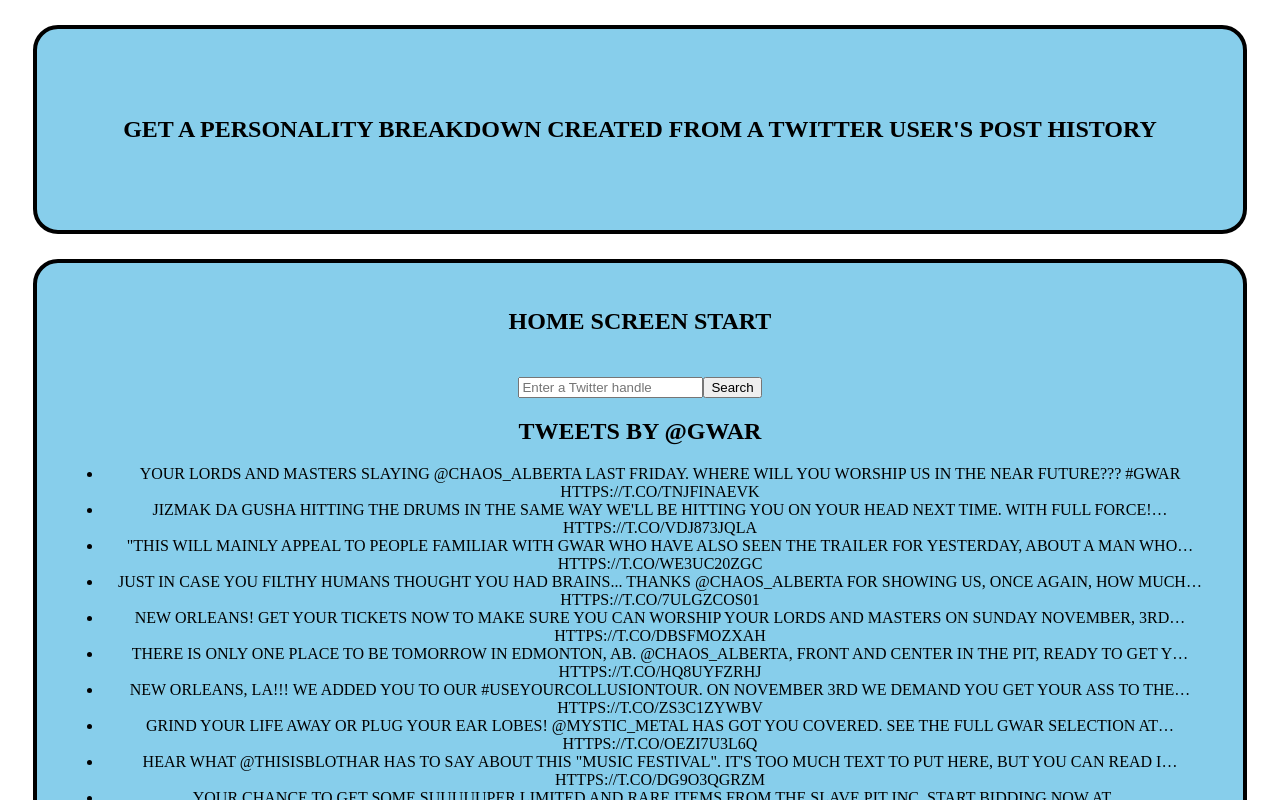
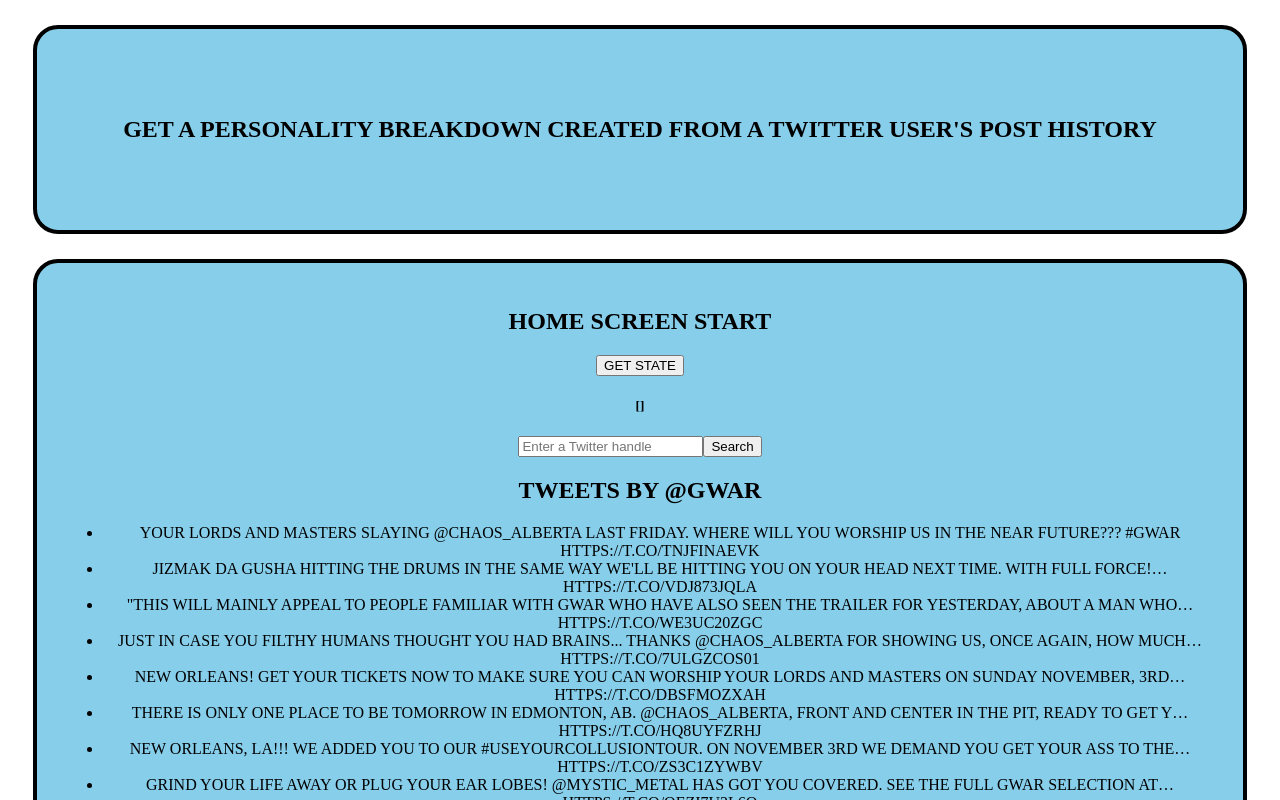
Before and after one commit to brnhensley/personality-profile, a React (Create React App) app in the folder client/: page / in a window 1280 px wide. Shown: the top 800 px of the page. Built offline with nearby package versions, Linux system fonts and the light colour scheme; no server answers.

Commit message:
add button to get json log response

```diff
--- a/client/src/components/TwitterInput.jsx
+++ b/client/src/components/TwitterInput.jsx
@@ -12,30 +12,35 @@ class TwitterInput extends React.Component {
 
   callWatsonAPI() {
     fetch("http://localhost:9000/watsonAPI")
-      .then(res => res.text())
-      .then(console.log(this.state.watsonResponse))
+      .then(res => res.json())
       .then(res => this.setState({ watsonResponse: res }))
-
   }
 
   componentDidMount() {
     this.callWatsonAPI();
   }
 
+  getState = () => console.log(this.state.watsonResponse);
+
+
   render() {
     return (
       <div>
+        <button onClick={this.getState}>GET STATE</button>
+
         {/* <h1>{this.state.twitterHandle}</h1> */}
-        <h5>{this.state.watsonResponse}</h5>
+        <h5>{JSON.stringify(this.state.watsonResponse)}</h5>
         <form onSubmit={this.callWatsonAPI}>
           <input
             type='text'
             id='twitterHandle'
             placeholder='Enter a Twitter handle'
-            // ref={(input) => { this.setState(twitterHandle: input)); }}
+          // ref={(input) => { this.setState(twitterHandle: input)); }}
           />
           <button type='submit'>Search</button>
         </form>
+
+
       </div>
     );
   }
```
